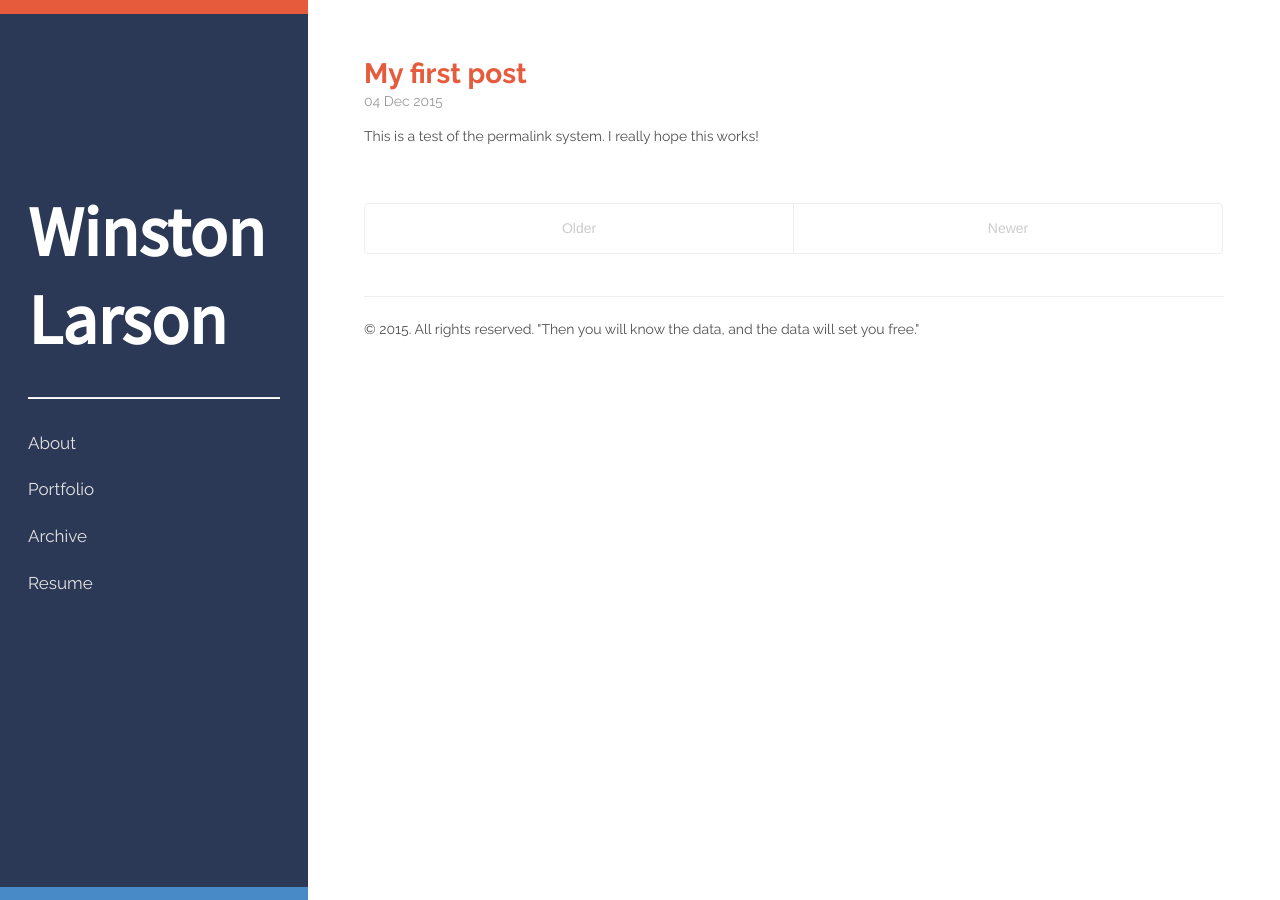
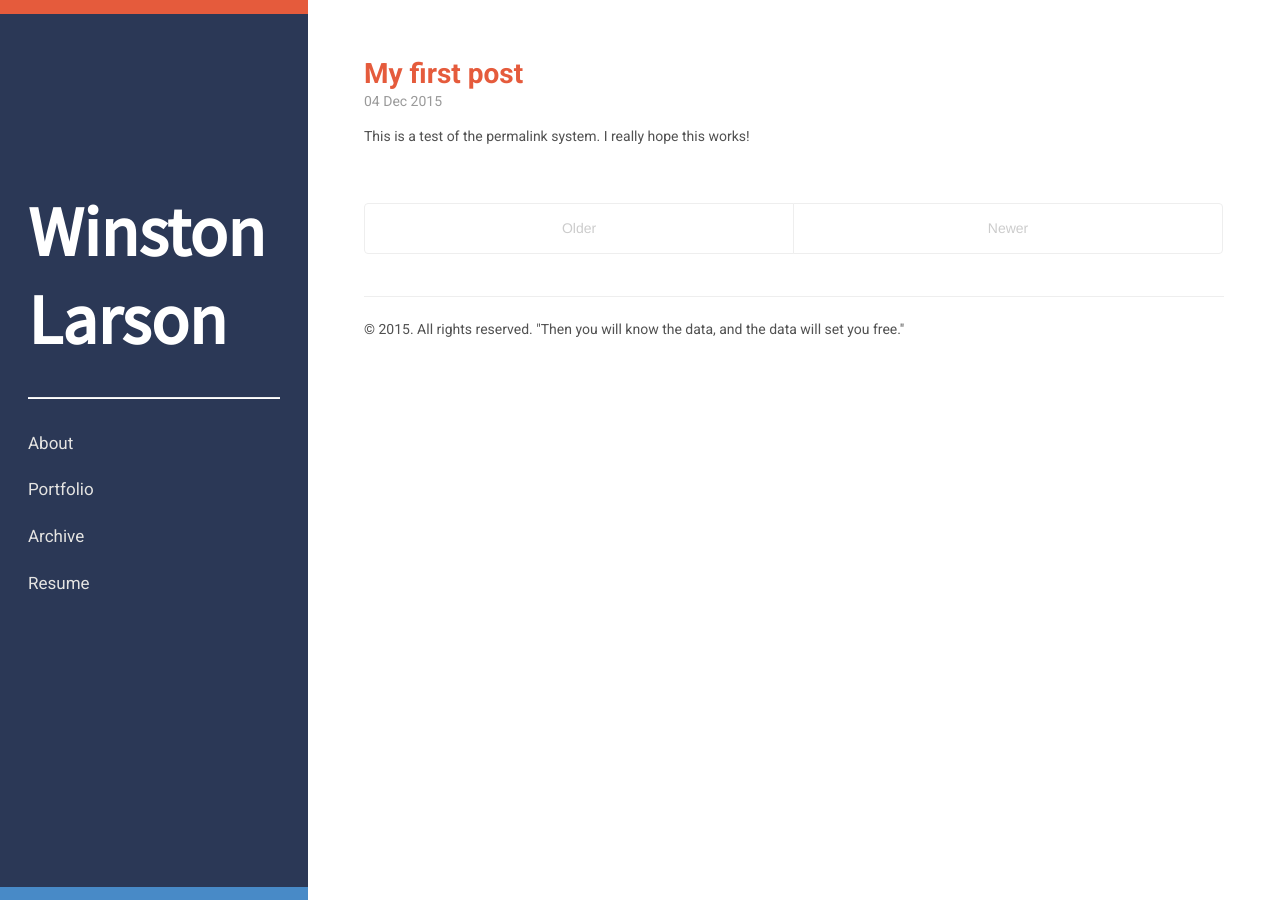
Before and after one commit to winstonlarson/old_website, a Jekyll site: the page built from index.html, in a window 1280 px wide. Built offline with Jekyll 4.4.1, drawn with Linux system fonts in a browser that asks for light colours; some web fonts are replaced; the list of posts is cut into pages by our own code.

Commit message:
fixed font

```diff
--- a/_includes/head.html
+++ b/_includes/head.html
@@ -22,7 +22,7 @@
   <link rel="stylesheet" type="text/css" href="//fonts.googleapis.com/css?family=Muli" />
   <link href='https://fonts.googleapis.com/css?family=Lato:400,700,400italic,700italic' rel='stylesheet' type='text/css'>
   <link href='https://fonts.googleapis.com/css?family=Source+Sans+Pro' rel='stylesheet' type='text/css'>
-  <link href='https://fonts.googleapis.com/css?family=Raleway:400,700' rel='stylesheet' type='text/css'>
+  <link href='https://fonts.googleapis.com/css?family=Roboto:400,700' rel='stylesheet' type='text/css'>
   <!-- Icons -->
   <link rel="apple-touch-icon-precomposed" sizes="144x144" href="{{ site.baseurl }}public/apple-touch-icon-144-precomposed.png">
   <link rel="shortcut icon" href="{{ site.baseurl }}public/favicon.ico">
--- a/public/css/hyde.css
+++ b/public/css/hyde.css
@@ -32,7 +32,7 @@
  */
 
 html {
-  font-family: 'Raleway', Helvetica, Arial, sans-serif;
+  font-family: 'Roboto', Helvetica, Arial, sans-serif;
 }
 @media (min-width: 48em) {
   html {
```
Also changed, not shown: 11 other files.
